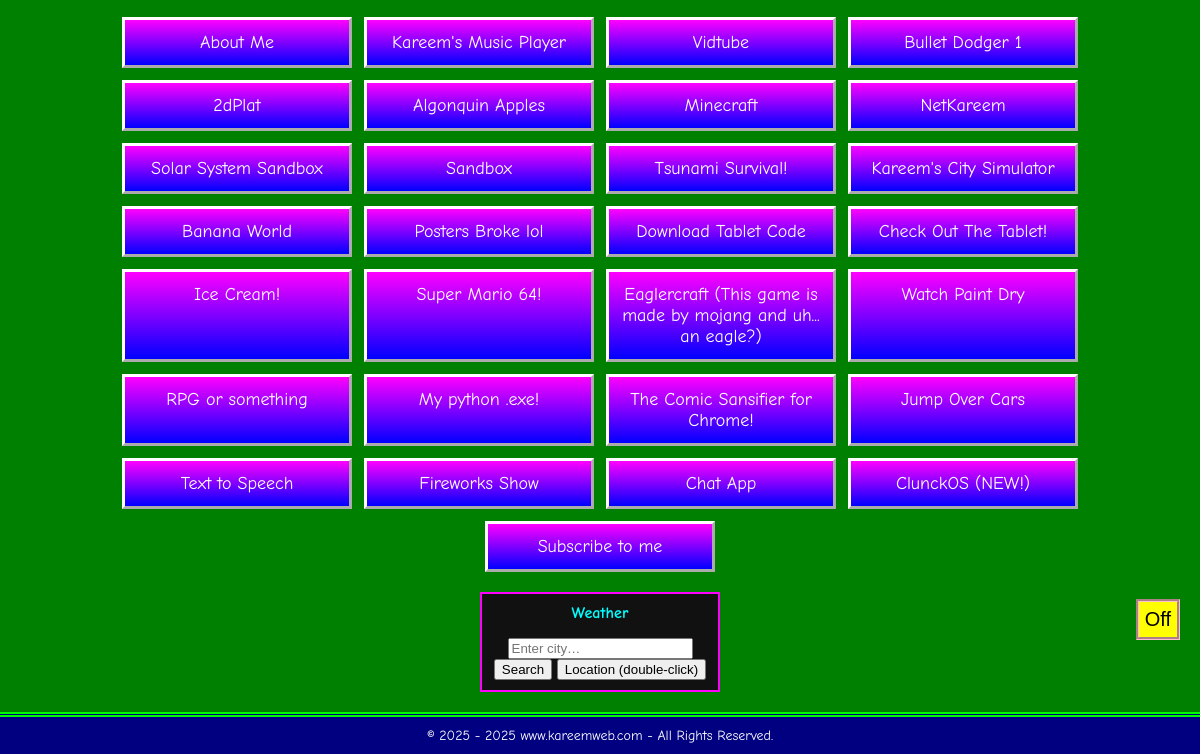
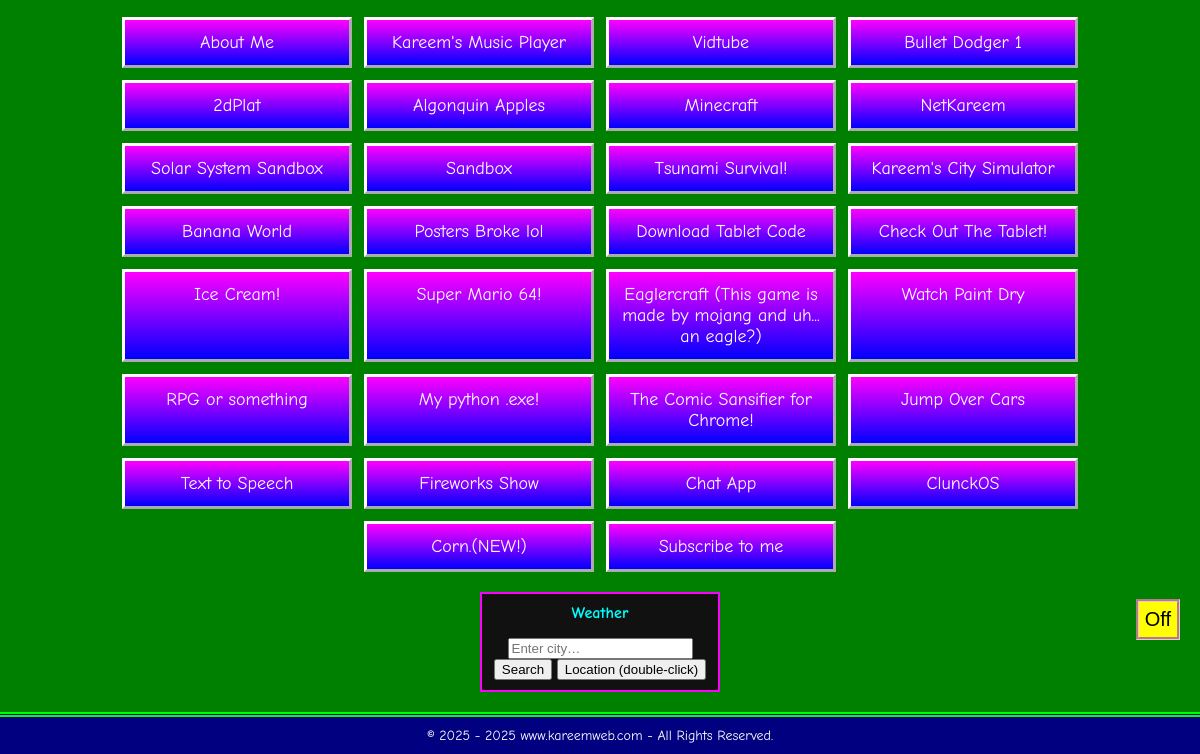
Before and after one commit to kareemiismail/kareemweb, an Electron app: page index.html in a window 1200 px wide. Shown: the part 140-894 px from the top of the page. Drawn offline with Linux system fonts and the light colour scheme.

Commit message:
Update index.html

```diff
--- a/index.html
+++ b/index.html
@@ -139,7 +139,8 @@
   <a href="text to speech.html" class="game-button" target="_blank">Text to Speech</a>
   <a href="Fireworks Show.html" class="game-button" target="_blank">Fireworks Show</a>
   <a href="multi_chat_server_gui.7z" class="game-button" target="_blank">Chat App</a>
-  <a href="OS.html" class="game-button" target="_blank">ClunckOS (NEW!)</a>
+  <a href="OS.html" class="game-button" target="_blank">ClunckOS</a>
+   <a href="Corn.html" class="game-button" target="_blank">Corn.(NEW!)</a>
   <a href="https://www.youtube.com/@karemeon" class="game-button" target="_blank">Subscribe to me</a>
 </div>
 
```
